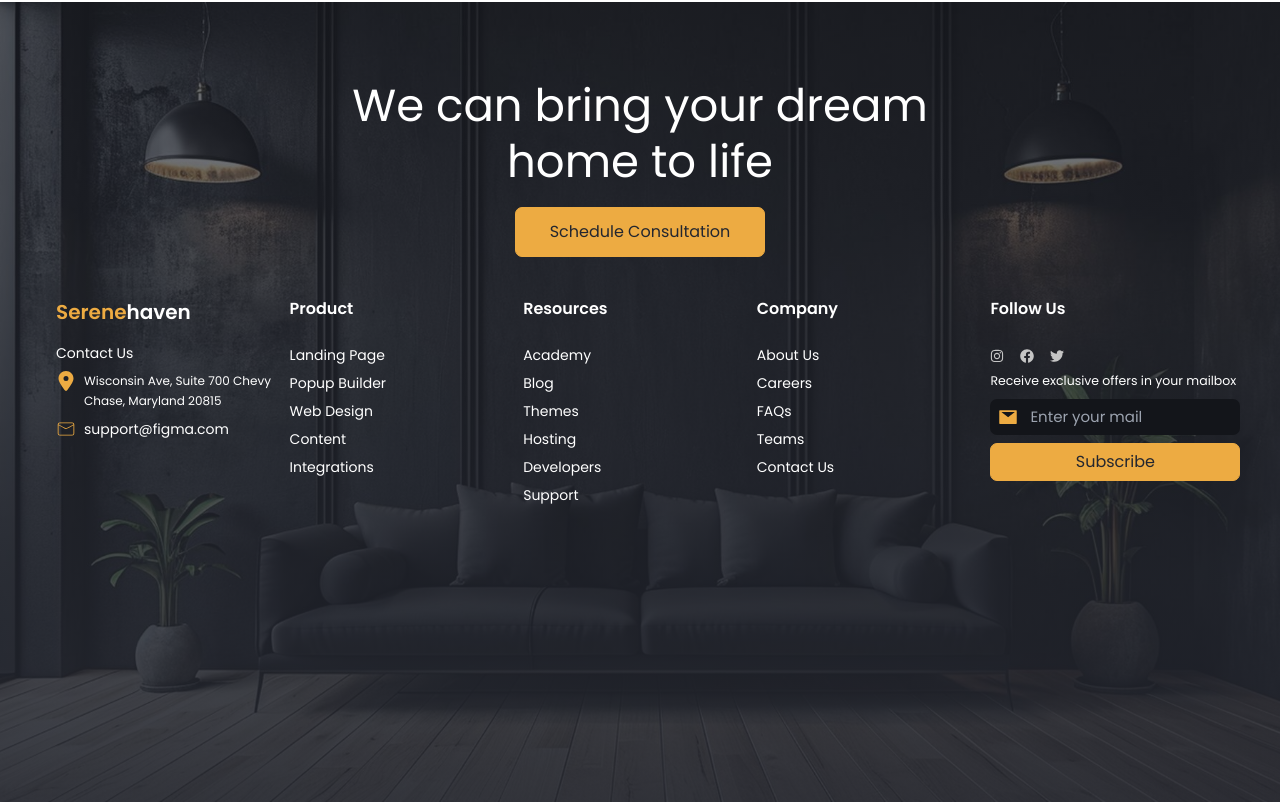
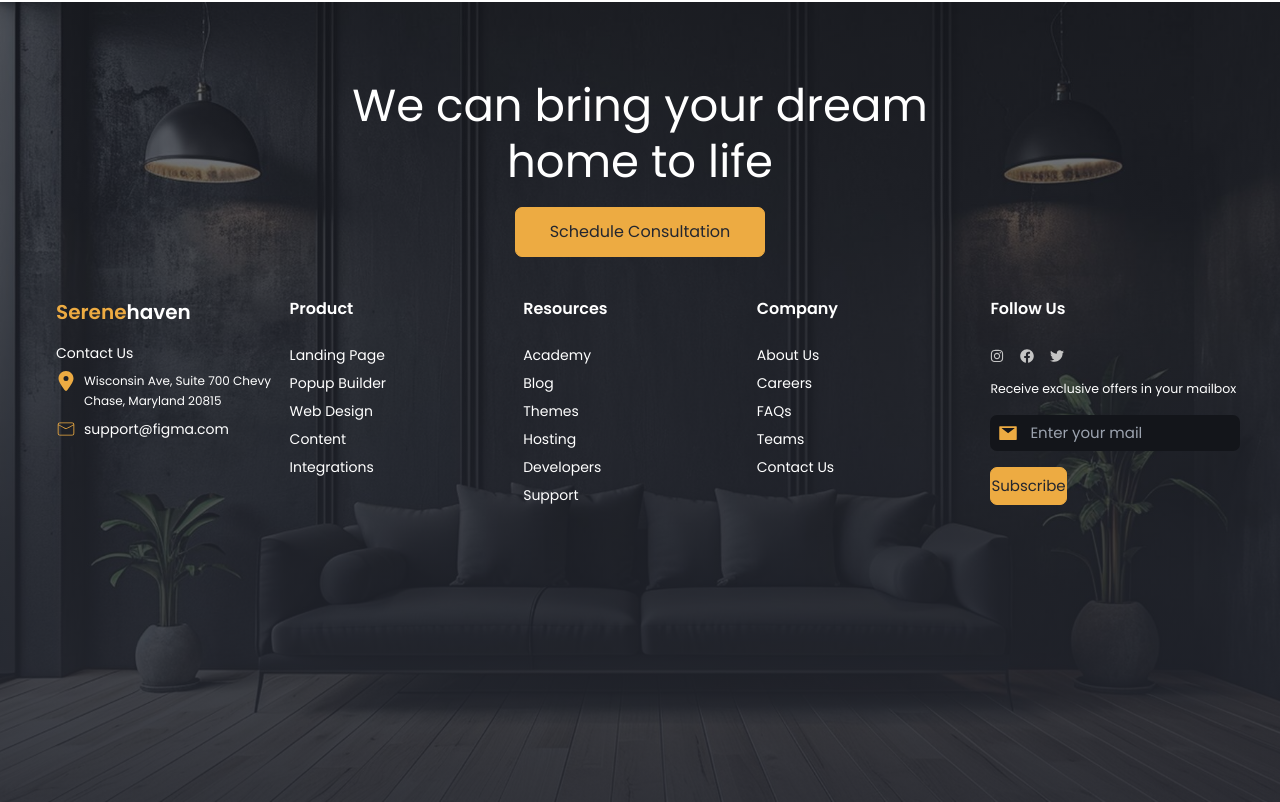
Before and after one commit to AndrewToks/landing-page, a React (Vite) app: page / in a window 1280 px wide. Shown: the part 4666-5468 px from the top of the page. Built offline with nearby package versions, Linux system fonts and the light colour scheme.

Commit message:
footer Section

```diff
--- a/src/Footer.jsx
+++ b/src/Footer.jsx
@@ -83,25 +83,25 @@ const Footer = () => {
               {/* Column 5 */}
               <article  className="flex flex-col gap-4 items-center lg:items-start">
                 <h1 className="font-semibold mb-3">Follow Us</h1>
-                <ul className="space-y-2 text-sm flex flex-col items-center lg:items-start">
+                <ul className="space-y-4 text-sm flex flex-col items-center lg:items-start">
                 <li className="flex gap-4 text-[#C5C5C5]">
                   <FaInstagram />
                   <FaFacebook />
                   <FaTwitter />
                 </li>
                 <li className="text-[12.5px] text-start">Receive exclusive offers in your mailbox</li>
-                {/* <li className='flex items-center gap-4 '> */}
+                {/* <li className='flex items-center gap-4 max-w-f'> */}
                 <li className='relative w-[250px]'>
                     <AiFillMail className="absolute left-2 top-1/2 transform -translate-y-1/2 text-[#EDAB42]" size={20} />
                     <input
                       type="text"
                       placeholder="Enter your mail"
-                      className="w-full  rounded-[7px] text-[15px] py-2 pl-10 pr-4 bg-[#13151a] text-white"
+                      className="w-full max-w-fit  rounded-[7px] text-[15px] py-2 pl-10 pr-6 bg-[#13151a] text-white"
                     /></li>
-                    <li className="text-[12px] lg:text-[16px] w-full text-[#23262F] bg-[#EDAB42] hover:bg-[#c58927] border border-[#EDAB42] rounded-[7px] py-[8px] px-[16px]">
+                    <li className="text-[12px] lg:text-[15px] w-full max-w-fit text-[#23262F] bg-[#EDAB42] hover:bg-[#c58927] border border-[#EDAB42] rounded-[7px] py-[8px]">
                     Subscribe
                   </li>
-
+                  {/* </li> */}
                 </ul>
               </article>
             </div>
```
